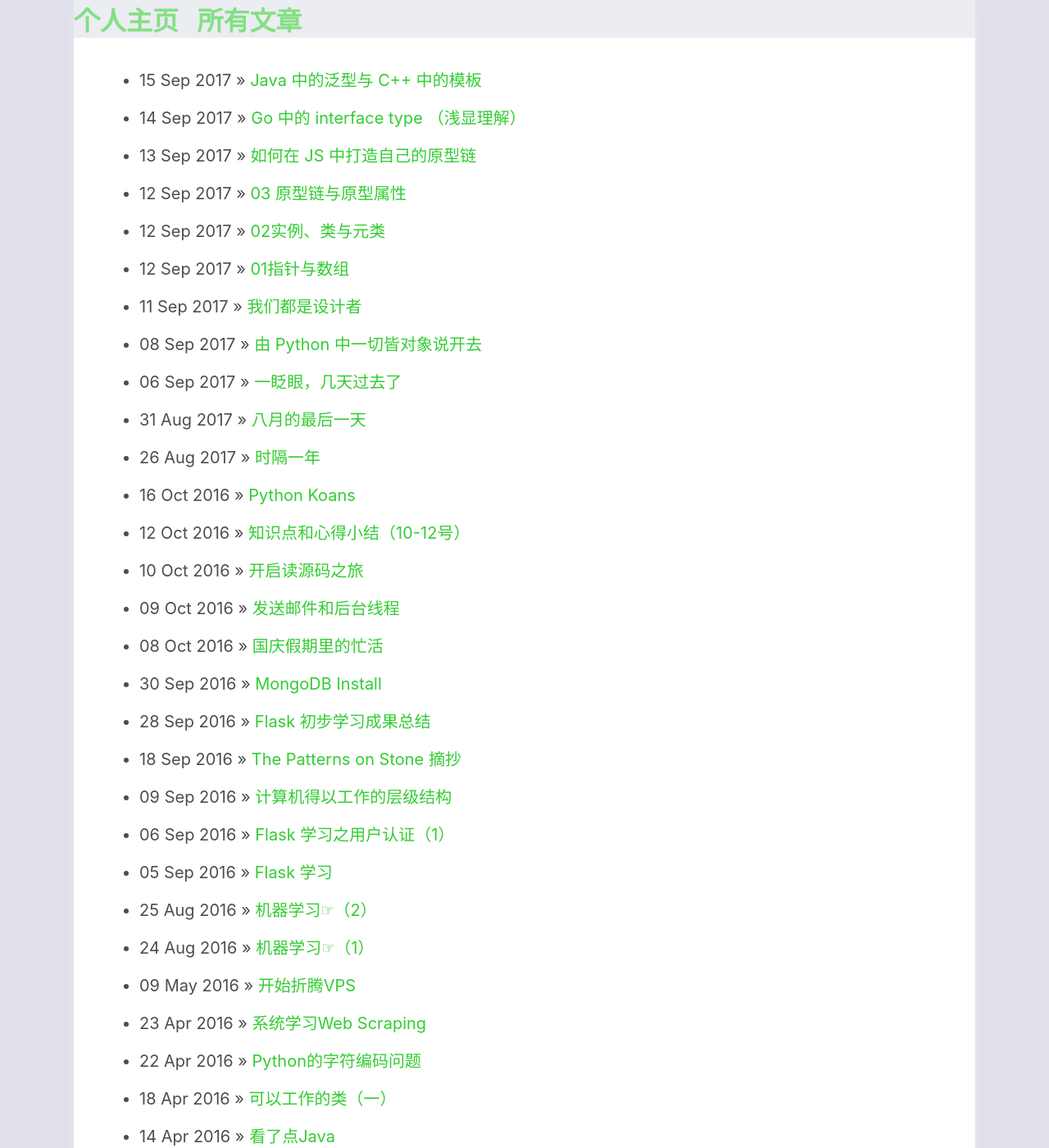
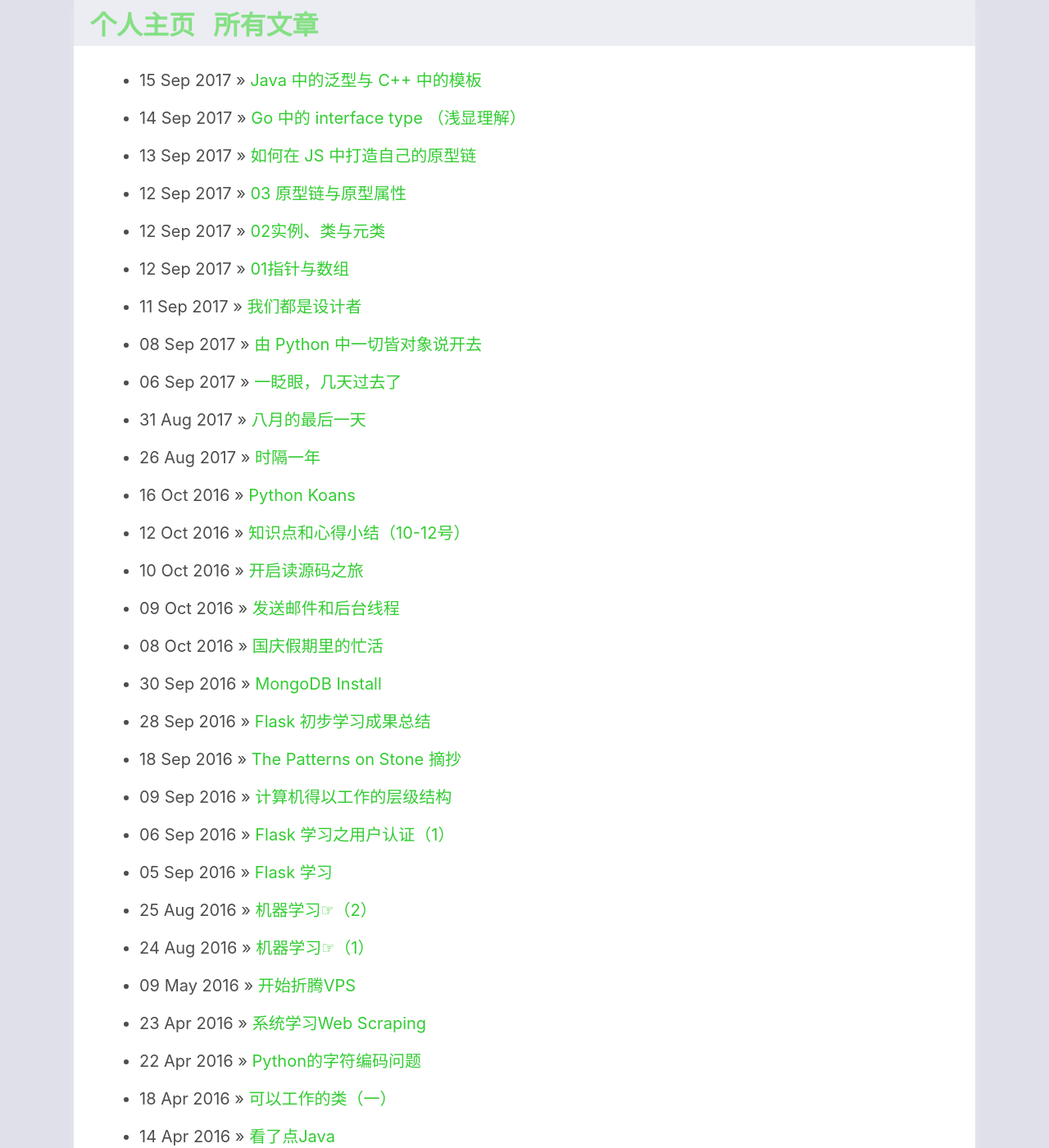
Before and after one commit to xxleyi/xxleyi.github.io, a Jekyll site: the page built from blog/index.html, in a window 1280 px wide and 1400 px high. Shown: the whole window at 82% size. Built offline with Jekyll 4.4.1, drawn with Linux system fonts in a browser that asks for light colours.

Commit message:
update the lookout.

```diff
--- a/css/post.css
+++ b/css/post.css
@@ -22,7 +22,9 @@ main {
 
 
 nav ul{
-    padding: 0rem;
+    padding-top: 0.5rem;
+    padding-bottom: 0.5rem;
+    padding-left: 2rem;
     list-style: none;
     font-weight: bold;
     margin-top: 0rem;
```
